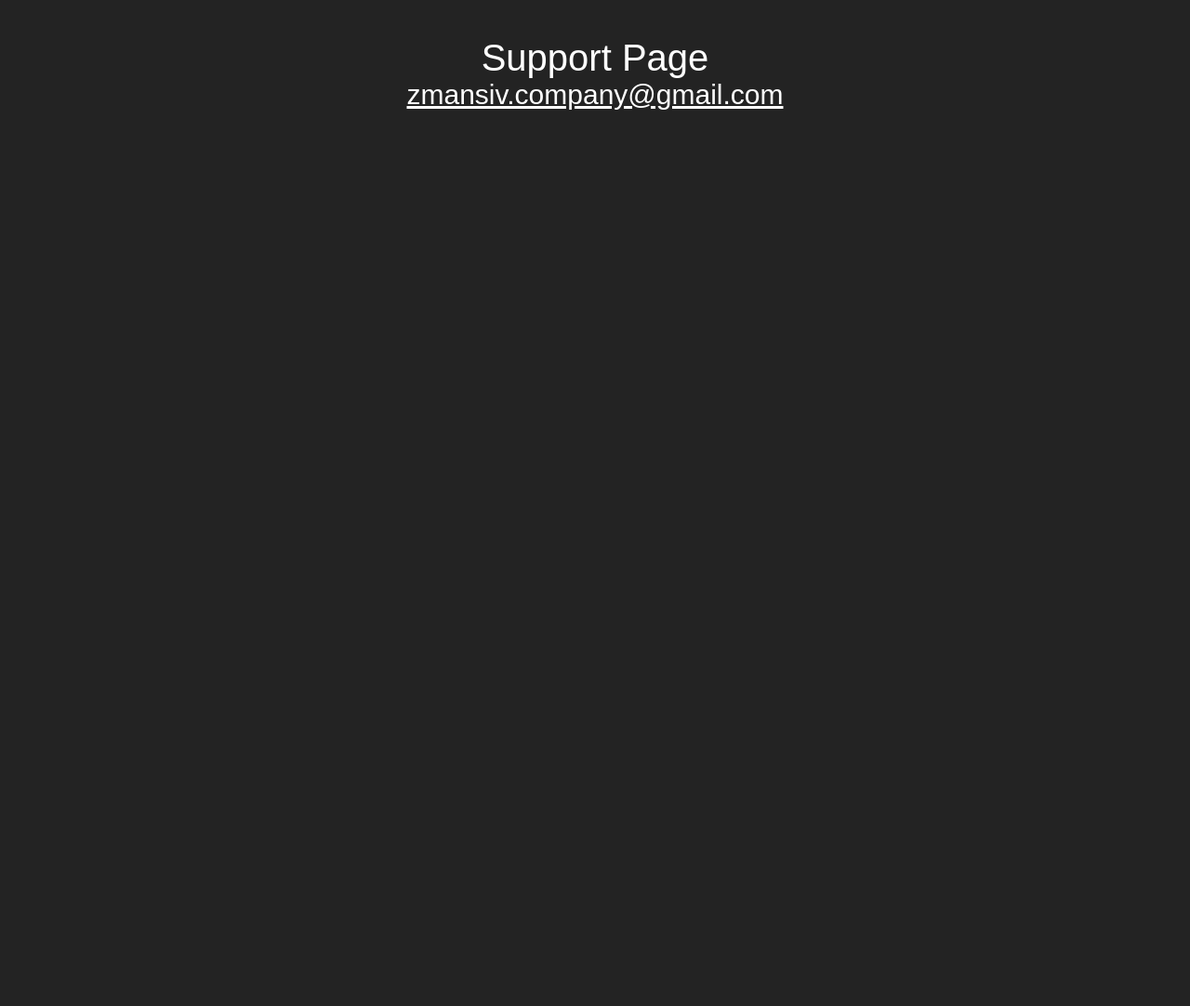
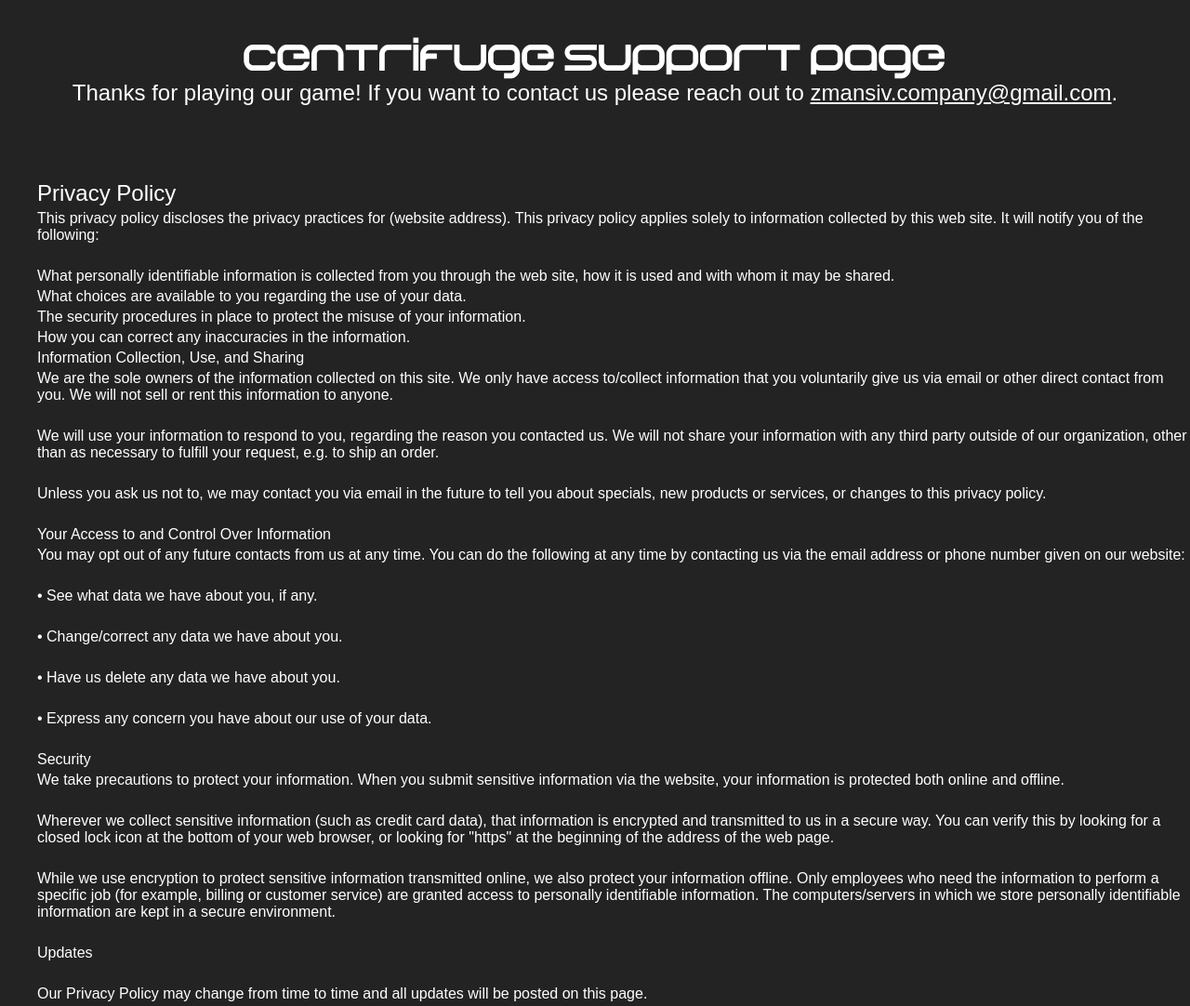
Before and after one commit to mlaux/assembly, a plain HTML site: page support.html in a window 1280 px wide. Shown: the whole page at 93% size. Before the commit the page ends 800 px from the top, so only its background shows below. Drawn offline with Linux system fonts and the light colour scheme.

Commit message:
added support page stuff, css, and redirect to app store for android

```diff
--- a/style.css
+++ b/style.css
@@ -17,6 +17,8 @@ canvas {
 }
 
 .supportHeader {
+    font-family: Begok, sans-serif;
+
     display: block;
 
     text-align: center;
@@ -27,12 +29,31 @@ canvas {
     color: #ffffff;
 }
 
+.privacyPolicy {
+    color: #ffffff;
+    margin-top: 80px;
+    margin-left: 40px;
+}
+
+.privacyPolicy .privacyPolicyHeader {
+    font-size: 24px;
+}
+
+.privacyPolicy p {
+    margin-top: 4px;
+    margin-bottom: 4px;
+}
+
+.privacyPolicy br {
+    line-height : 4px;
+}
+
 .supportEmail {
     display: block;
 
     text-align: center;
 
-    font-size: 30px;
+    font-size: 24px;
     color: #ffffff;
 }
 
--- a/support.html
+++ b/support.html
@@ -7,7 +7,44 @@
     <link rel="stylesheet" type="text/css" href="style.css">
 </head>
 <body>
-    <div class="supportHeader">Support Page</div>
-    <div class="supportEmail"><a href="mailto:zmansiv.company@gmail.com">zmansiv.company@gmail.com</a></div>
+    <div class="supportHeader">centrifuge support page</div>
+    <div class="supportEmail">Thanks for playing our game! If you want to contact us please reach out to <a href="mailto:zmansiv.company@gmail.com">zmansiv.company@gmail.com</a>.</div>
+    <div class="privacyPolicy">
+        <div class="privacyPolicyHeader">Privacy Policy</div>
+        <p>This privacy policy discloses the privacy practices for (website address). This privacy policy applies solely to information collected by this web site. It will notify you of the following:</p>
+        <br />
+        <p>What personally identifiable information is collected from you through the web site, how it is used and with whom it may be shared.</p>
+        <p>What choices are available to you regarding the use of your data.</p>
+        <p>The security procedures in place to protect the misuse of your information.</p>
+        <p>How you can correct any inaccuracies in the information.</p>
+        <p>Information Collection, Use, and Sharing</p>
+        <p>We are the sole owners of the information collected on this site. We only have access to/collect information that you voluntarily give us via email or other direct contact from you. We will not sell or rent this information to anyone.</p>
+        <br />
+        <p>We will use your information to respond to you, regarding the reason you contacted us. We will not share your information with any third party outside of our organization, other than as necessary to fulfill your request, e.g. to ship an order.</p>
+        <br />
+        <p>Unless you ask us not to, we may contact you via email in the future to tell you about specials, new products or services, or changes to this privacy policy.</p>
+        <br />
+        <p>Your Access to and Control Over Information
+        <p>You may opt out of any future contacts from us at any time. You can do the following at any time by contacting us via the email address or phone number given on our website:</p>
+        <br />
+        <p>• See what data we have about you, if any.</p>
+        <br />
+        <p>• Change/correct any data we have about you.</p>
+        <br />
+        <p>• Have us delete any data we have about you.</p>
+        <br />
+        <p>• Express any concern you have about our use of your data.</p>
+        <br />
+        <p>Security
+        <p>We take precautions to protect your information. When you submit sensitive information via the website, your information is protected both online and offline.</p>
+        <br />
+        <p>Wherever we collect sensitive information (such as credit card data), that information is encrypted and transmitted to us in a secure way. You can verify this by looking for a closed lock icon at the bottom of your web browser, or looking for "https" at the beginning of the address of the web page.</p>
+        <br />
+        <p>While we use encryption to protect sensitive information transmitted online, we also protect your information offline. Only employees who need the information to perform a specific job (for example, billing or customer service) are granted access to personally identifiable information. The computers/servers in which we store personally identifiable information are kept in a secure environment.</p>
+        <br />
+        <p>Updates</p>
+        <br />
+        <p>Our Privacy Policy may change from time to time and all updates will be posted on this page.</p>
+    </div>
 </body>
 </html>
```
Also changed, not shown: index.html (+8 -0 lines).
